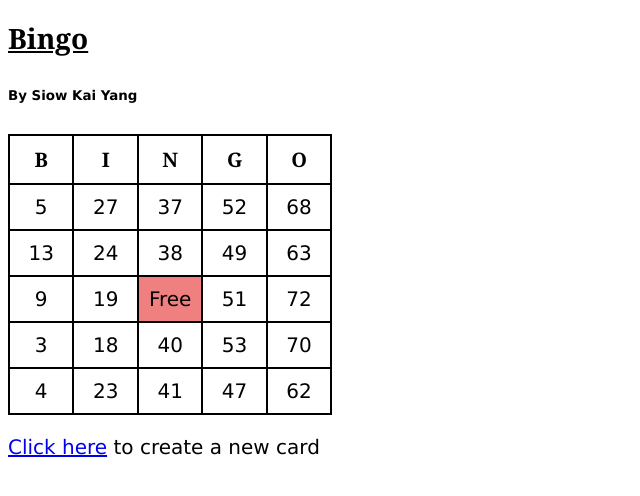
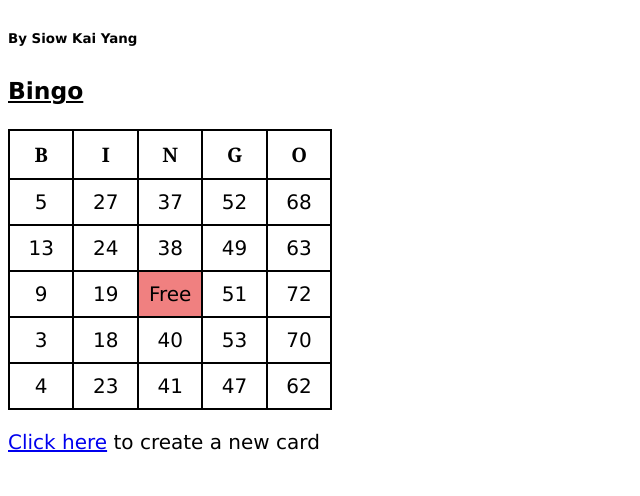
Before and after one commit to yeetus-maximus/card-gen, a plain HTML site: page index.html in a window 1280 px wide. Shown: the whole page, without its empty margins (0-640 px from the left). Drawn offline with Linux system fonts and the light colour scheme.

Commit message:
Update index.html

```diff
--- a/index.html
+++ b/index.html
@@ -13,8 +13,8 @@ kyBrainologies
     <script type = "text/javascript" src="bingo.js"></script>
 </head>
 <body>
-    <strong><b><u><h1>Bingo</h1></strong></b></u>
     <h6> By Siow Kai Yang</h6>
+    <strong><b><u><h3>Bingo</h3></strong></b></u>
     <div><table>
         <tr>
             <th>B</th>
```
